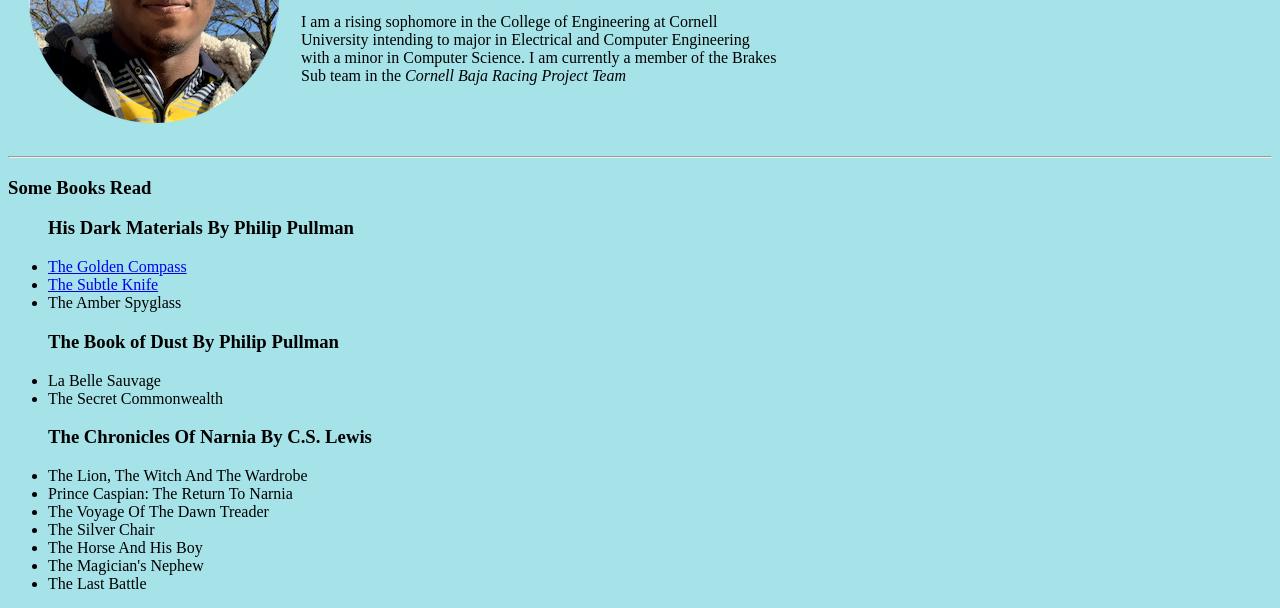
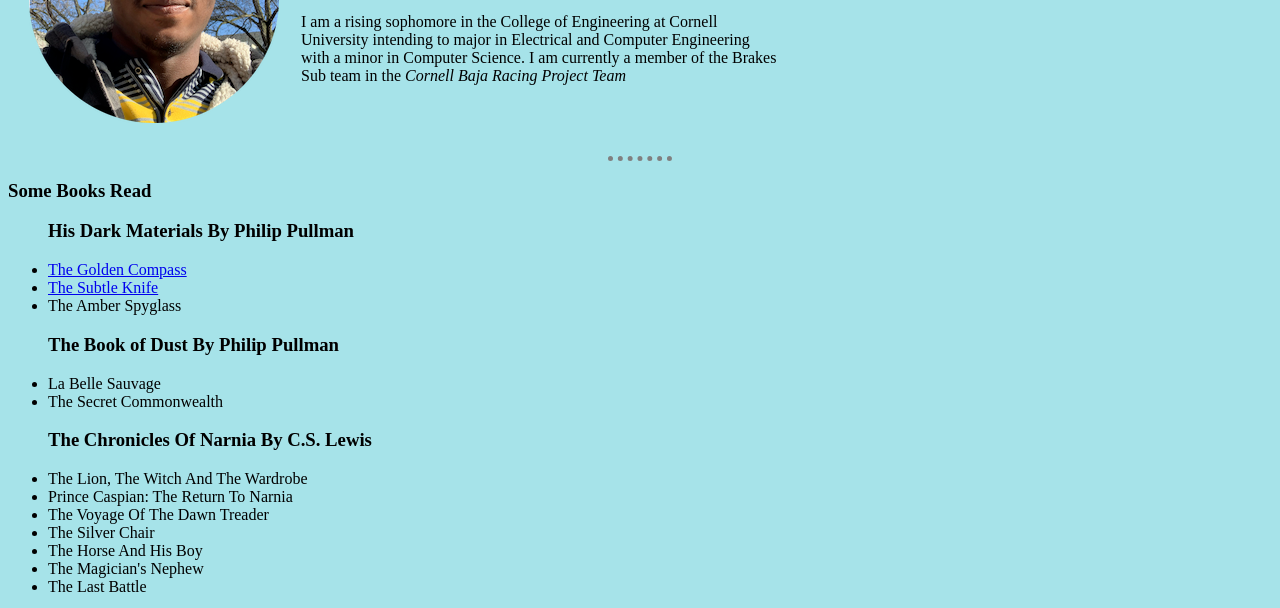
Before and after one commit to edake1/cv, a plain HTML site: page index.html in a window 1280 px wide. Shown: the part 156-764 px from the top of the page. Drawn offline with Linux system fonts and the light colour scheme.

Commit message:
Modified horizontal rule partitions

```diff
--- a/index.html
+++ b/index.html
@@ -5,8 +5,21 @@
     <meta charset="utf-8">
     <title>Edwin's Personal Site</title>
 </head>
+<style media="screen">
+    body {
+        background-color: #A6E3E9;
+    }
+    hr {
+        border-style: none;
+        border-top-style: dotted;
+        border-color: grey;
+        border-width: 5px;
+        width: 5%;
 
-<body style="background-color: #A6E3E9">
+    }
+</style>
+
+<body>
     <table cellspacing="20">
         <tr>
             <td><img src="images/edwin.png" alt="Edwin Profile Picture"></td>
```
